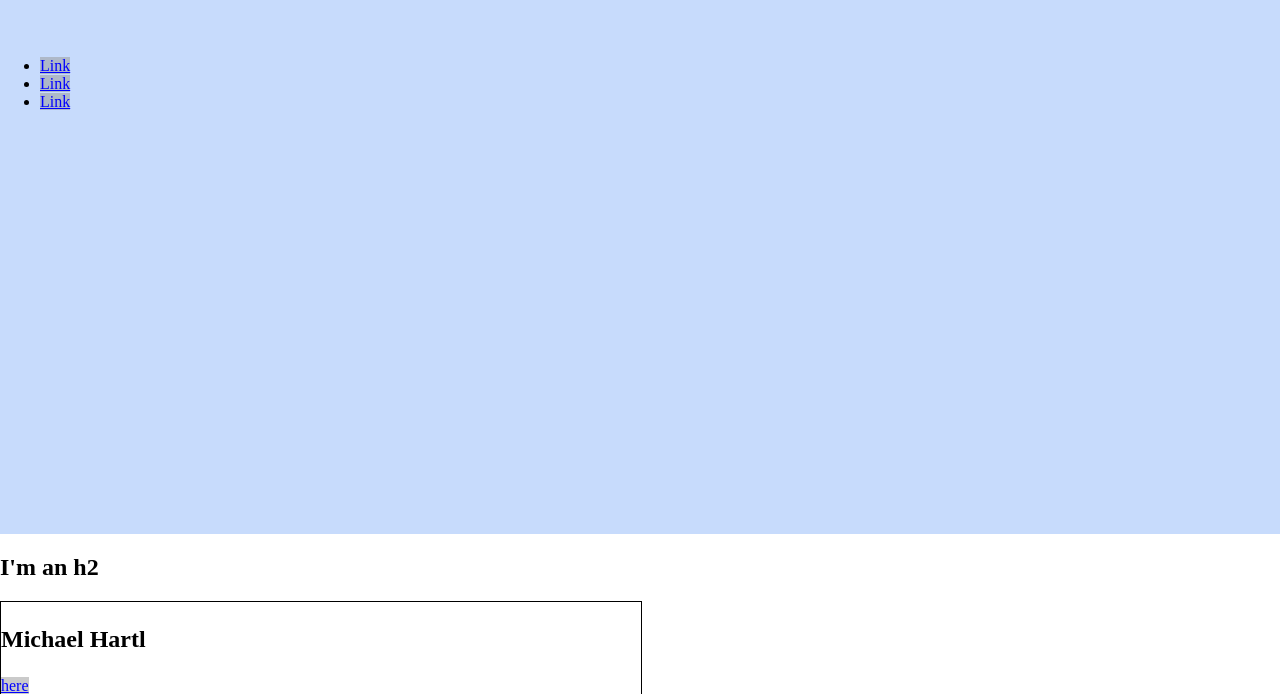
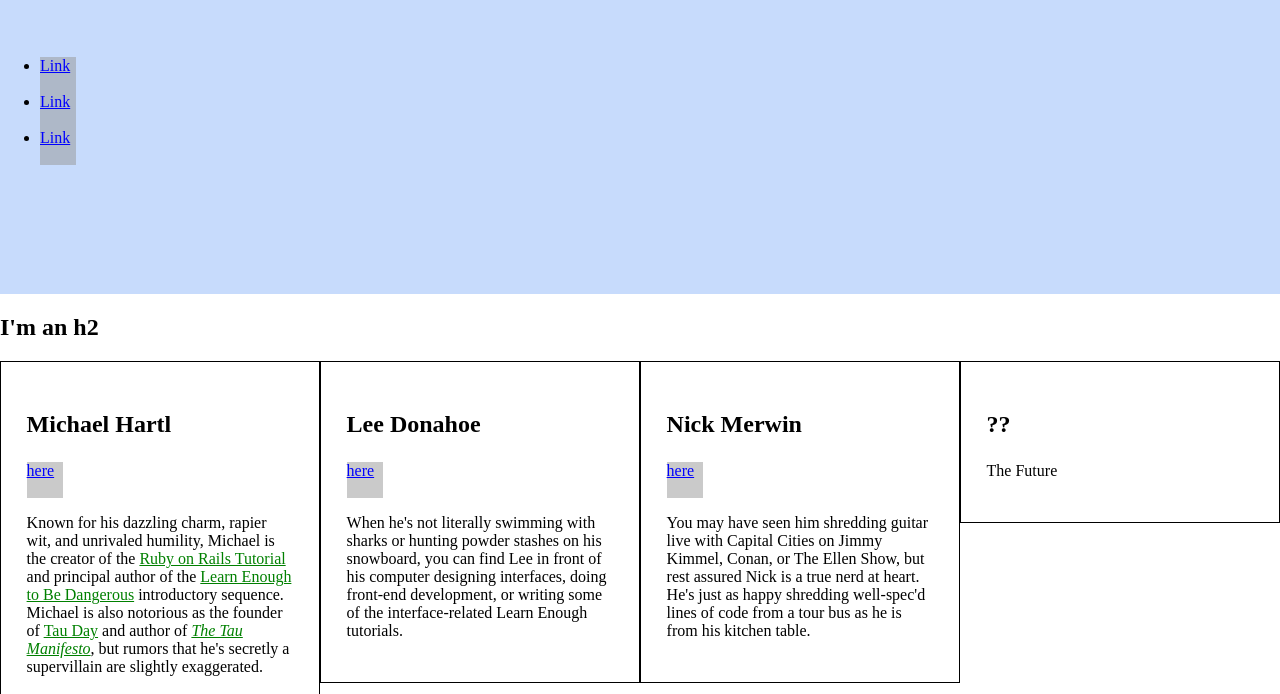
Before and after one commit to walk-ingegg/walk-ingegg.github.io, a plain HTML site: page index.html in a window 1280 px wide. Shown: the part 106-800 px from the top of the page. Drawn offline with Linux system fonts and the light colour scheme.

Commit message:
float array

```diff
--- a/index.html
+++ b/index.html
@@ -21,16 +21,19 @@
                 color: #f00;
             }
 
+            /* ヒーロースタイル */
+            .full-hero {
+                background-color: #c7dbfc;
+                height: 50vh;
+            }
+
             /* SNSスタイル */
             .social-link {
                 background: rgba(150, 150, 150, 0.5);
-                color: #00f;
-            }
-
-            /* ヒーロースタイル */
-            .full-hero {
-                background-color: #c7dbfc;
-                height: 50vw;
+                color: blue;
+                display: inline-block;
+                height: 36px;
+                width: 36px;
             }
 
             /* バイオグラフィースタイル */
@@ -39,9 +42,12 @@
             }
 
             .bio-box {
-                border: 1px solid #000;
-                width: 50%;
+                border: 1px solid black;
+                box-sizing: border-box;
+                float: left;
                 font-size: 1rem;
+                padding: 2%;
+                width: 25%;
             }
 
             .bio-box h3 {
@@ -53,7 +59,7 @@
             }
 
             .bio-copy a {
-                color: #080;
+                color: green;
             }
         </style>
     </head>
@@ -73,7 +79,6 @@
                 </li>
             </ul>
         </div>
-
         <h2>I'm an h2</h2>
         <div class="bio-wrapper">
             <div class="bio-box">
@@ -121,11 +126,9 @@
             </div>
             <div class="bio-box">
                 <h3>??</h3>
-                <div class="bio-copy">
-                    <p>
-                        The Future
-                    </p>
-                </div>
+                <p>
+                    The Future
+                </p>
             </div>
         </div>
     </body>
```
